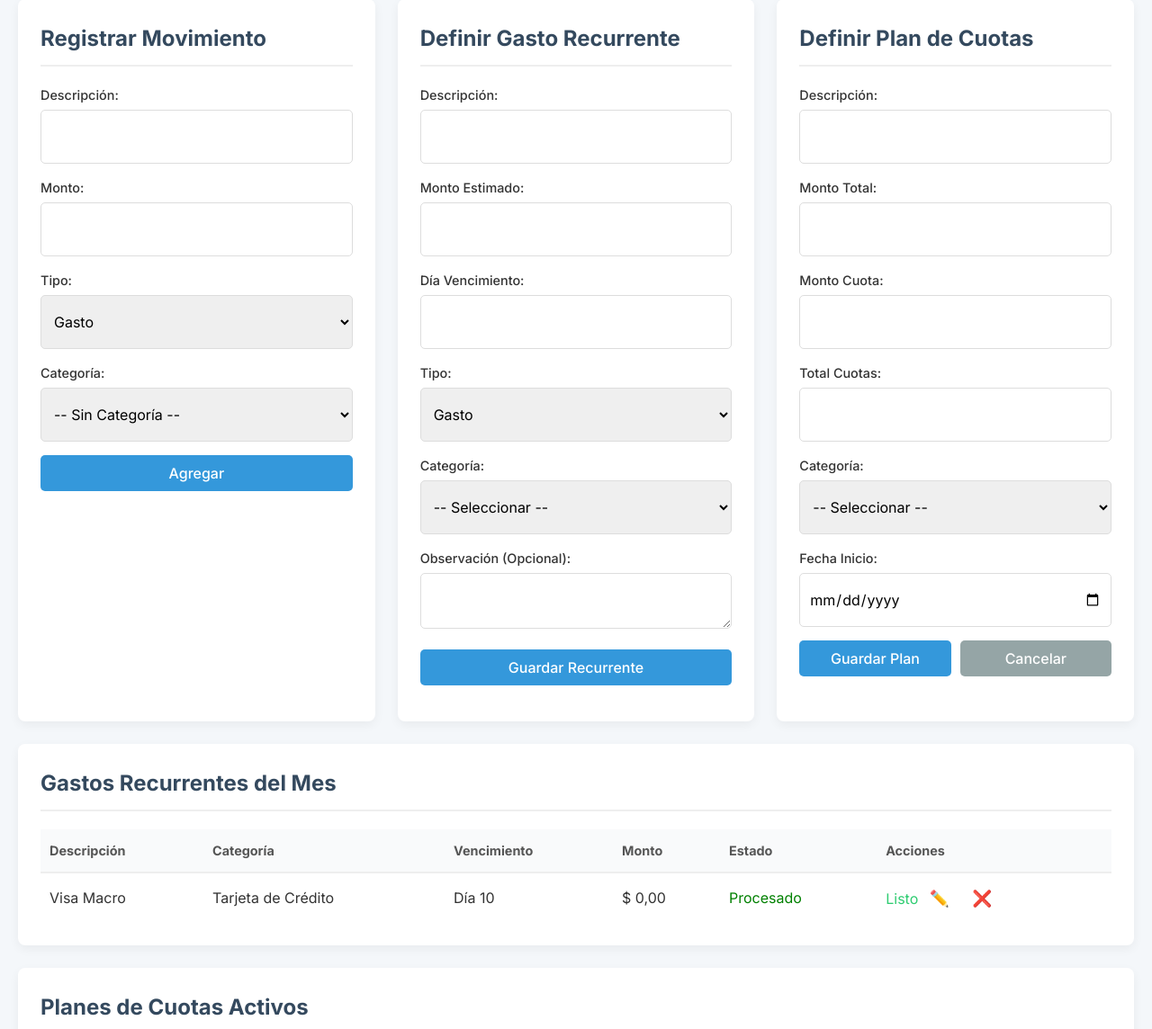
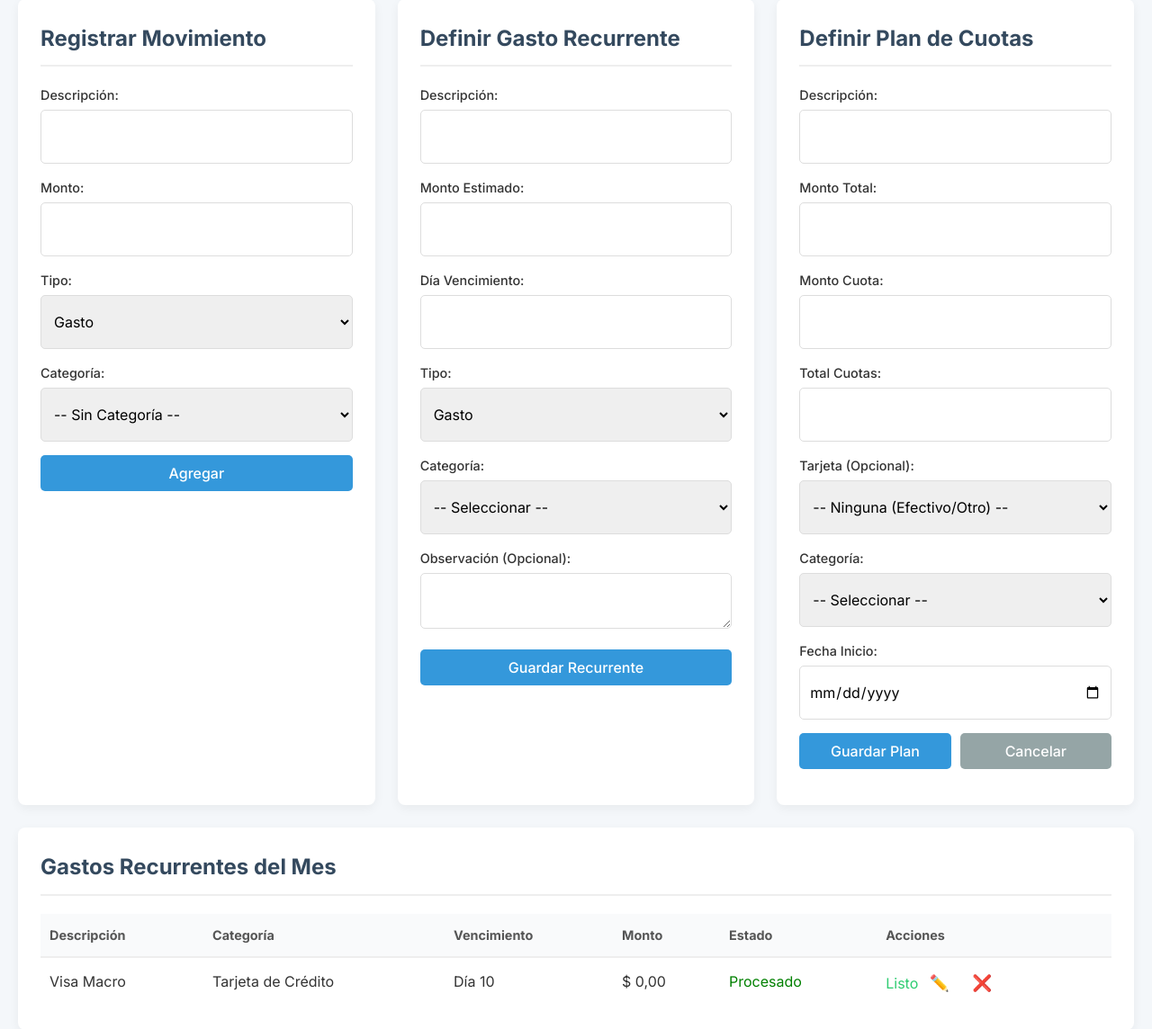
Before and after one commit to pbolig/controlgastos, a Flask app: page / in a window 1280 px wide. Shown: the part 233-1377 px from the top of the page at 90% size. Run offline with Flask 3, Linux system fonts and the light colour scheme; the visitor is signed in with stand-in values (Sample User, id 1); data comes from the database, SQL or seed files in the repository; both versions use the stored data as it was after the commit.

Commit message:
20251125-agrega pago resumen

```diff
--- a/app.py
+++ b/app.py
@@ -272,14 +272,19 @@ def get_dashboard_summary():
 def agregar_plan_cuota():
     try:
         d = request.get_json()
-        fecha = datetime.date.fromisoformat(d['fecha_inicio'])
+        f = datetime.date.fromisoformat(d['fecha_inicio'])
+        # Capturamos el ID de la tarjeta (puede venir vacío)
+        rec_id = int(d['recurrente_id']) if d.get('recurrente_id') else None
+
         db = get_db()
         cursor = db.cursor()
-        cursor.execute("INSERT INTO planes_cuotas (descripcion, monto_total, monto_cuota, total_cuotas, fecha_inicio, categoria_id, cuota_actual) VALUES (?, ?, ?, ?, ?, ?, 0)",
-                       (d['descripcion'], float(d['monto_total']), float(d['monto_cuota']), int(d['total_cuotas']), fecha, int(d['categoria_id'])))
+        cursor.execute(
+            "INSERT INTO planes_cuotas (descripcion, monto_total, monto_cuota, total_cuotas, fecha_inicio, categoria_id, recurrente_id, cuota_actual) VALUES (?,?,?,?,?,?,?,0)",
+            (d['descripcion'], float(d['monto_total']), float(d['monto_cuota']), int(d['total_cuotas']), f, int(d['categoria_id']), rec_id)
+        )
         db.commit()
         return jsonify({ "mensaje": "Plan guardado" }), 201
-    except Exception as e: return jsonify({ "error": f"Error: {e}" }), 500
+    except Exception as e: return jsonify({ "error": str(e) }), 500
 
 @app.route('/api/cuotas/status')
 @login_required
@@ -288,14 +293,15 @@ def get_cuotas_status():
         hoy = datetime.date.today()
         db = get_db()
         cursor = db.cursor()
+        # Agregamos p.recurrente_id a la consulta
         cursor.execute("""
             SELECT p.*, c.nombre AS categoria_nombre,
-            CASE WHEN p.ultimo_pago_anio = ? AND p.ultimo_pago_mes = ? THEN 'Pagado este mes' ELSE 'Pendiente este mes' END AS status_mes
-            FROM planes_cuotas AS p JOIN categorias AS c ON p.categoria_id = c.id
+            CASE WHEN p.ultimo_pago_anio = ? AND p.ultimo_pago_mes = ? THEN 'Pagado este mes' ELSE 'Pendiente este mes' END as status_mes
+            FROM planes_cuotas p JOIN categorias c ON p.categoria_id = c.id
             WHERE p.cuota_actual < p.total_cuotas ORDER BY p.id ASC
         """, (hoy.year, hoy.month))
         return jsonify([dict(f) for f in cursor.fetchall()]), 200
-    except Exception as e: return jsonify({ "error": f"Error: {e}" }), 500
+    except Exception as e: return jsonify({ "error": str(e) }), 500
 
 @app.route('/api/cuota/pagar', methods=['POST'])
 @login_required
@@ -339,17 +345,20 @@ def eliminar_cuota(id):
 
 @app.route('/api/cuota/<int:id>', methods=['PUT'])
 @login_required
-def editar_cuota(id):
+def editar_plan_cuota(id):
     try:
         d = request.get_json()
-        fecha = datetime.date.fromisoformat(d['fecha_inicio'])
+        f = datetime.date.fromisoformat(d['fecha_inicio'])
+        rec_id = int(d['recurrente_id']) if d.get('recurrente_id') else None
+
         db = get_db()
-        cursor = db.cursor()
-        cursor.execute("UPDATE planes_cuotas SET descripcion=?, monto_total=?, monto_cuota=?, total_cuotas=?, categoria_id=?, fecha_inicio=? WHERE id=?",
-                       (d['descripcion'], float(d['monto_total']), float(d['monto_cuota']), int(d['total_cuotas']), int(d['categoria_id']), fecha, id))
+        db.execute(
+            "UPDATE planes_cuotas SET descripcion=?, monto_total=?, monto_cuota=?, total_cuotas=?, categoria_id=?, fecha_inicio=?, recurrente_id=? WHERE id=?",
+            (d['descripcion'], float(d['monto_total']), float(d['monto_cuota']), int(d['total_cuotas']), int(d['categoria_id']), f, rec_id, id)
+        )
         db.commit()
         return jsonify({ "mensaje": "Actualizado" }), 200
-    except Exception as e: return jsonify({ "error": f"Error: {e}" }), 500
+    except Exception as e: return jsonify({ "error": str(e) }), 500
 
 @app.route('/reportes')
 @login_required
@@ -397,6 +406,66 @@ def filtrar_reportes():
     except Exception as e:
         return jsonify({ "error": str(e) }), 500
 
+# --- API: PAGO DE TARJETA ---
+@app.route('/api/tarjeta/pagar-resumen', methods=['POST'])
+@login_required
+def pagar_resumen_tarjeta():
+    try:
+        data = request.get_json()
+        recurrente_id = data.get('recurrente_id')
+        ids_cuotas = data.get('planes_ids', []) # Lista de IDs de planes a avanzar
+        monto_otros = float(data.get('monto_otros', 0))
+        monto_total = float(data.get('monto_total', 0))
+
+        hoy = datetime.date.today()
+        db = get_db()
+        cursor = db.cursor()
+
+        with db:
+            # 1. Obtener info del recurrente (La tarjeta en sí)
+            cursor.execute("SELECT * FROM gastos_recurrentes WHERE id=?", (recurrente_id,))
+            tarjeta = cursor.fetchone()
+            if not tarjeta: return jsonify({"error": "Tarjeta no encontrada"}), 404
+
+            # 2. Procesar los planes de cuotas seleccionados
+            nombres_planes = []
+            for plan_id in ids_cuotas:
+                # Avanzamos 1 cuota a cada plan
+                cursor.execute("SELECT * FROM planes_cuotas WHERE id=?", (plan_id,))
+                plan = cursor.fetchone()
+                if plan:
+                    nombres_planes.append(plan['descripcion'])
+                    cursor.execute(
+                        "UPDATE planes_cuotas SET cuota_actual = cuota_actual + 1, ultimo_pago_mes=?, ultimo_pago_anio=? WHERE id=?",
+                        (hoy.month, hoy.year, plan_id)
+                    )
+
+            # 3. Crear la descripción de la transacción
+            detalles = ", ".join(nombres_planes)
+            desc = f"Resumen {tarjeta['descripcion']}"
+            if detalles:
+                desc += f" (Cuotas: {detalles})"
+            if monto_otros > 0:
+                desc += " + Consumos varios"
+
+            # 4. Insertar la transacción ÚNICA por el total
+            cursor.execute(
+                "INSERT INTO transacciones (descripcion, monto, tipo, fecha, categoria_id) VALUES (?, ?, 'gasto', ?, ?)",
+                (desc, monto_total, hoy, tarjeta['categoria_id'])
+            )
+            transaccion_id = cursor.lastrowid
+
+            # 5. Marcar el recurrente como pagado este mes
+            cursor.execute(
+                "INSERT INTO pagos_recurrentes_log (recurrente_id, transaccion_id, mes, anio) VALUES (?, ?, ?, ?)",
+                (recurrente_id, transaccion_id, hoy.month, hoy.year)
+            )
+
+        return jsonify({ "mensaje": "Resumen de tarjeta pagado y cuotas actualizadas." }), 201
+
+    except Exception as e:
+        return jsonify({ "error": str(e) }), 500
+
 # --- INICIO SERVIDOR ---
 if __name__ == '__main__':
     app.run(debug=True, host='0.0.0.0', port=5000)
--- a/static/js/app.js
+++ b/static/js/app.js
@@ -191,22 +191,25 @@ document.addEventListener('DOMContentLoaded', () => {
 
             data.forEach(r => {
                 const tr = document.createElement('tr');
-                const procesado = r.status === 'Procesado' || r.status === 'Pagado'; // Compatibilidad
+                const procesado = r.status === 'Procesado' || r.status === 'Pagado';
                 const estilo = procesado ? 'color: green;' : 'color: orange;';
 
                 let btn = '';
                 if (!procesado) {
-                    // LÓGICA DINÁMICA: COBRAR (Verde) vs PAGAR (Original)
-                    const txt = r.tipo === 'ingreso' ? 'Cobrar' : 'Pagar';
-                    const cls = r.tipo === 'ingreso' ? 'btn-cobrar' : 'btn-pagar';
-                    btn = `<button class="${cls}" data-id="${r.id}" data-monto="${r.monto_estimado}" data-desc="${r.descripcion}" data-tipo="${r.tipo}">${txt}</button>`;
+                    if (r.tipo === 'tarjeta') {
+                        // BOTÓN ESPECIAL TARJETA
+                        btn = `<button class="btn-tarjeta" data-id="${r.id}" data-desc="${r.descripcion}" style="background:#8e44ad; color:white; border:none; padding:8px 12px; border-radius:5px; cursor:pointer;">Resumen 💳</button>`;
+                    } else {
+                        // BOTONES NORMALES
+                        const txt = r.tipo === 'ingreso' ? 'Cobrar' : 'Pagar';
+                        const cls = r.tipo === 'ingreso' ? 'btn-cobrar' : 'btn-pagar';
+                        btn = `<button class="${cls}" data-id="${r.id}" data-monto="${r.monto_estimado}" data-desc="${r.descripcion}" data-tipo="${r.tipo}">${txt}</button>`;
+                    }
                 } else {
                     btn = '<span class="text-success">Listo</span>';
                 }
 
                 const obsIcon = (r.observacion && r.observacion.trim()) ? ` <span class="obs-tooltip" title="${r.observacion}">ℹ️</span>` : '';
-
-                // Guardamos JSON en data-atributo para editar fácil
                 const jsonData = JSON.stringify(r).replace(/"/g, '&quot;');
 
                 tr.innerHTML = `
@@ -231,12 +234,15 @@ document.addEventListener('DOMContentLoaded', () => {
             const target = e.target.closest('button');
             if (!target) return;
 
-            // 1. Pagar / Cobrar
-            if (target.classList.contains('btn-pagar') || target.classList.contains('btn-cobrar')) {
+            // A. PAGO DE TARJETA (NUEVO)
+            if (target.classList.contains('btn-tarjeta')) {
+                abrirModalTarjeta(target.dataset.id, target.dataset.desc);
+            }
+            // B. PAGO NORMAL
+            else if (target.classList.contains('btn-pagar') || target.classList.contains('btn-cobrar')) {
                 const { id, monto, desc, tipo } = target.dataset;
                 const accion = tipo === 'ingreso' ? 'cobro' : 'pago';
                 const real = prompt(`Confirmar ${accion} de "${desc}". Monto real:`, monto);
-
                 if (real && !isNaN(real) && real > 0) {
                     target.disabled = true; target.textContent = '...';
                     fetch('/api/recurrente/pagar', { method: 'POST', headers: {'Content-Type': 'application/json'}, body: JSON.stringify({ recurrente_id: id, monto_pagado: real }) })
@@ -247,19 +253,15 @@ document.addEventListener('DOMContentLoaded', () => {
                     }).catch(err => { mostrarMensaje(`Error: ${err.message}`); target.disabled = false; });
                 }
             }
-            // 2. Eliminar
+            // C. ELIMINAR
             else if (target.classList.contains('btn-eliminar-recurrente')) {
                 mostrarConfirmacion(`¿Eliminar "${target.dataset.desc}"?`).then(ok => {
-                    if (ok) {
-                        fetch(`/api/recurrente/${target.dataset.id}`, { method: 'DELETE' })
-                        .then(r => r.json()).then(d => {
-                            if(d.error) throw new Error(d.error);
-                            mostrarMensaje(d.mensaje); cargarRecurrentesStatus(); cargarDashboardSummary();
-                        });
-                    }
+                    if (ok) fetch(`/api/recurrente/${target.dataset.id}`, { method: 'DELETE' }).then(r => r.json()).then(d => {
+                        if(d.error) throw new Error(d.error); mostrarMensaje(d.mensaje); cargarRecurrentesStatus(); cargarDashboardSummary();
+                    });
                 });
             }
-            // 3. Editar
+            // D. EDITAR
             else if (target.classList.contains('btn-editar-recurrente')) {
                 const data = JSON.parse(target.dataset.json);
                 document.getElementById('recurrente-descripcion').value = data.descripcion;
@@ -267,7 +269,8 @@ document.addEventListener('DOMContentLoaded', () => {
                 document.getElementById('recurrente-dia').value = data.dia_vencimiento;
                 document.getElementById('recurrente-categoria').value = data.categoria_id;
                 document.getElementById('recurrente-observacion').value = data.observacion || '';
-                if (selectRecurrenteTipo) selectRecurrenteTipo.value = data.tipo || 'gasto';
+                const selTipo = document.getElementById('recurrente-tipo');
+                if (selTipo) selTipo.value = data.tipo || 'gasto';
 
                 formRecurrenteTitulo.textContent = 'Editar Gasto Recurrente';
                 btnSubmitRecurrente.textContent = 'Actualizar';
@@ -277,6 +280,123 @@ document.addEventListener('DOMContentLoaded', () => {
             }
         });
     }
+
+    // --- LÓGICA DEL MODAL TARJETA ---
+    const modalTarjeta = document.getElementById('modal-tarjeta');
+    const formPagoTarjeta = document.getElementById('form-pago-tarjeta');
+    const divListaCuotas = document.getElementById('lista-cuotas-tarjeta');
+    const inputOtros = document.getElementById('tarjeta-otros-consumos');
+    const spanTotalTarjeta = document.getElementById('tarjeta-total-pagar');
+    const loadingTarjeta = document.getElementById('modal-tarjeta-loading');
+    const btnCerrarModalTarjeta = document.getElementById('btn-cerrar-modal-tarjeta');
+
+    function abrirModalTarjeta(idRecurrente, nombreTarjeta) {
+        modalTarjeta.style.display = 'flex';
+        setTimeout(() => modalTarjeta.style.opacity = '1', 10); // Animación
+        document.getElementById('tarjeta-recurrente-id').value = idRecurrente;
+
+        // Resetear
+        formPagoTarjeta.style.display = 'none';
+        loadingTarjeta.style.display = 'block';
+        divListaCuotas.innerHTML = '';
+        inputOtros.value = 0;
+        spanTotalTarjeta.textContent = "$0.00";
+
+        // Traer cuotas pendientes
+        fetch('/api/cuotas/status').then(r => r.json()).then(data => {
+            loadingTarjeta.style.display = 'none';
+            formPagoTarjeta.style.display = 'block';
+
+            // Filtramos solo las pendientes
+            const pendientes = data.filter(p => p.status_mes.includes('Pendiente'));
+
+            if (pendientes.length === 0) {
+                divListaCuotas.innerHTML = '<p style="padding:10px; color:#777;">No hay cuotas pendientes este mes.</p>';
+            } else {
+                pendientes.forEach(p => {
+                    const div = document.createElement('div');
+                    div.style.padding = "5px";
+                    div.style.borderBottom = "1px solid #eee";
+                    div.innerHTML = `
+                        <label style="display:flex; align-items:center; cursor:pointer;">
+                            <input type="checkbox" class="check-cuota"
+                                value="${p.id}"
+                                data-monto="${p.monto_cuota}"
+                                checked
+                                style="width:auto; margin-right:10px;">
+                            <div>
+                                <strong>${p.descripcion}</strong> <br>
+                                <small>Cuota ${p.cuota_actual}/${p.total_cuotas} - ${formatearMoneda(p.monto_cuota)}</small>
+                            </div>
+                        </label>
+                    `;
+                    divListaCuotas.appendChild(div);
+                });
+            }
+            calcularTotalTarjeta();
+        });
+    }
+
+    function calcularTotalTarjeta() {
+        let total = 0;
+        // Sumar cuotas checkeadas
+        document.querySelectorAll('.check-cuota:checked').forEach(chk => {
+            total += parseFloat(chk.dataset.monto);
+        });
+        // Sumar otros consumos
+        const otros = parseFloat(inputOtros.value) || 0;
+        total += otros;
+
+        spanTotalTarjeta.textContent = formatearMoneda(total);
+        return total;
+    }
+
+    if (modalTarjeta) {
+        // Eventos para recalcular
+        divListaCuotas.addEventListener('change', calcularTotalTarjeta);
+        inputOtros.addEventListener('input', calcularTotalTarjeta);
+
+        // Cerrar
+        const cerrar = () => {
+            modalTarjeta.style.opacity = '0';
+            setTimeout(() => modalTarjeta.style.display = 'none', 200);
+        };
+        if(btnCerrarModalTarjeta) btnCerrarModalTarjeta.addEventListener('click', cerrar);
+
+        // Enviar Pago
+        formPagoTarjeta.addEventListener('submit', (e) => {
+            e.preventDefault();
+            const recurrenteId = document.getElementById('tarjeta-recurrente-id').value;
+            const planesIds = Array.from(document.querySelectorAll('.check-cuota:checked')).map(c => c.value);
+            const montoOtros = document.getElementById('tarjeta-otros-consumos').value;
+            const total = calcularTotalTarjeta(); // Reutilizamos la función que suma
+
+            if (total <= 0) {
+                alert("El monto total debe ser mayor a 0.");
+                return;
+            }
+
+            if (!confirm(`¿Confirmar pago total de tarjeta por ${formatearMoneda(total)}?`)) return;
+
+            fetch('/api/tarjeta/pagar-resumen', {
+                method: 'POST',
+                headers: {'Content-Type': 'application/json'},
+                body: JSON.stringify({
+                    recurrente_id: recurrenteId,
+                    planes_ids: planesIds,
+                    monto_otros: montoOtros,
+                    monto_total: total
+                })
+            })
+            .then(r => r.json()).then(d => {
+                if(d.error) throw new Error(d.error);
+                mostrarMensaje(d.mensaje);
+                cerrar();
+                cargarRecurrentesStatus(); cargarTransacciones(); cargarDashboardSummary(); cargarCuotasStatus();
+            }).catch(err => alert(err.message));
+        });
+    }
+    // --- FIN LÓGICA DEL MODAL TARJETA ---
 
     // --- 6. PLANES DE CUOTAS ---
 
--- a/templates/index.html
+++ b/templates/index.html
@@ -92,6 +92,7 @@
                         <select id="recurrente-tipo" name="tipo" required>
                             <option value="gasto">Gasto</option>
                             <option value="ingreso">Ingreso</option>
+                            <option value="tarjeta">Tarjeta de Crédito</option>
                         </select>
                     </div>
                     <div>
@@ -132,6 +133,15 @@
                         <label for="cuota-total-cuotas">Total Cuotas:</label>
                         <input type="number" id="cuota-total-cuotas" name="total_cuotas" min="1" required>
                     </div>
+                    <!-- SELECTOR DE TARJETA ASOCIADA -->
+                    <div>
+                        <label for="cuota-recurrente">Tarjeta (Opcional):</label>
+                        <select id="cuota-recurrente" name="recurrente_id">
+                            <option value="">-- Ninguna (Efectivo/Otro) --</option>
+                            <!-- Se llena con JS -->
+                        </select>
+                    </div>
+                    <!-- FIN SELECTOR -->
                     <div>
                         <label for="cuota-categoria">Categoría:</label>
                         <select id="cuota-categoria" name="categoria_id" required>
@@ -207,6 +217,42 @@
         </section>
 
     </div>
+
+    <!-- === MODAL DE PAGO DE TARJETA === -->
+    <div id="modal-tarjeta" class="confirm-overlay" style="display: none; opacity: 0;">
+        <div class="confirm-dialog" style="max-width: 500px; text-align: left;">
+            <h3 style="margin-top: 0; border-bottom: 1px solid #eee; padding-bottom: 10px;">Pagar Resumen Tarjeta</h3>
+
+            <div id="modal-tarjeta-loading" style="text-align: center; padding: 20px;">Cargando cuotas...</div>
+
+            <form id="form-pago-tarjeta" style="display: none;">
+                <input type="hidden" id="tarjeta-recurrente-id">
+
+                <div style="max-height: 200px; overflow-y: auto; margin-bottom: 15px; border: 1px solid #eee; padding: 10px; border-radius: 5px;">
+                    <p style="margin: 0 0 10px; font-size: 0.9em; color: #666;">Selecciona las cuotas a pagar:</p>
+                    <div id="lista-cuotas-tarjeta">
+                        <!-- Aquí se inyectarán los checkboxes con JS -->
+                    </div>
+                </div>
+
+                <div style="margin-bottom: 15px;">
+                    <label style="font-size: 0.9em; font-weight: bold;">Otros Consumos (un pago):</label>
+                    <input type="number" id="tarjeta-otros-consumos" step="0.01" value="0" style="width: 100%; padding: 8px; margin-top: 5px;">
+                </div>
+
+                <div style="text-align: right; font-size: 1.2em; font-weight: bold; margin-bottom: 20px; color: #2c3e50;">
+                    Total a Pagar: <span id="tarjeta-total-pagar">$0.00</span>
+                </div>
+
+                <div class="form-buttons">
+                    <button type="button" class="btn-secondary" id="btn-cerrar-modal-tarjeta">Cancelar</button>
+                    <button type="submit" class="btn-primary">Confirmar Pago</button>
+                </div>
+            </form>
+        </div>
+    </div>
+    <!-- === FIN MODAL DE PAGO DE TARJETA === -->
+
     <!-- Pie de página con versión -->
     <footer style="text-align: center; margin: 40px 0 20px; color: #95a5a6; font-size: 0.85em;">
         <p>Control de Gastos &copy; 2025 - Versión <strong>{{ version }}</strong></p>
```
Also changed, not shown: migracion_local.py (+7 -10 lines), instance/gastos.db.
